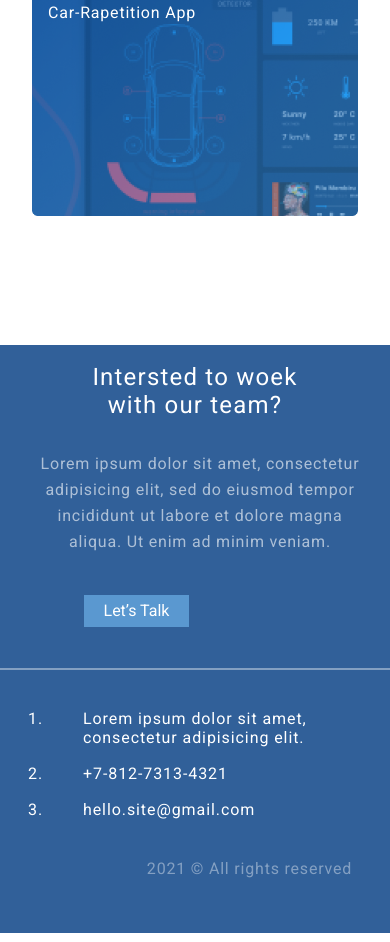
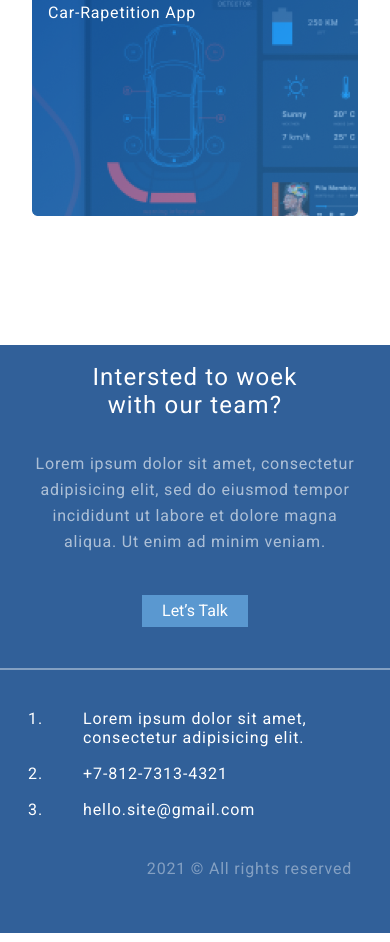
Before and after one commit to KimK8/GB_project2, a plain HTML site: page index.html in a window 390 px wide. Shown: the part 3007-3949 px from the top of the page. Drawn offline with Linux system fonts and the light colour scheme.

Commit message:
Correction footer styling

```diff
--- a/style.css
+++ b/style.css
@@ -332,13 +332,12 @@ margin: 0 auto;
         padding-top: 47px;
         padding-bottom: 60px;
     }
-
+    /*
     .footer__text {
         width: 336px;
-    }
+    }*/
     .lets_talk {
          padding: 4px 31px;
-         margin-right: 117px;
     }
     .footer_contacts {
         flex-direction: column;
@@ -445,6 +444,7 @@ margin: 0 auto;
     }
     .footer__text {
         text-align: center;
+        width: auto;
     }
     .footer_top {
         flex-direction: column;
@@ -460,6 +460,7 @@ margin: 0 auto;
     }
     .lets_talk {
         margin-bottom: 41px;
+        margin-right: 0;
         padding: 3px 20px;
     }
     .footer_contacts {
```
